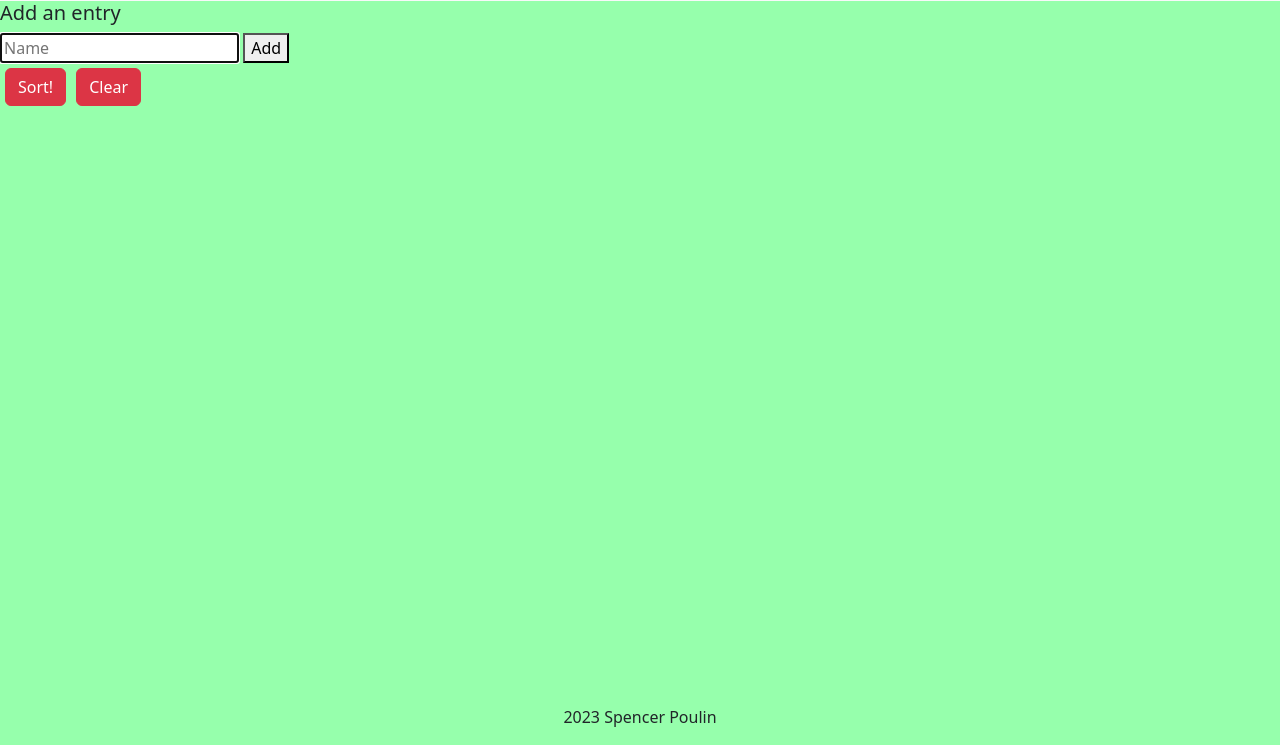
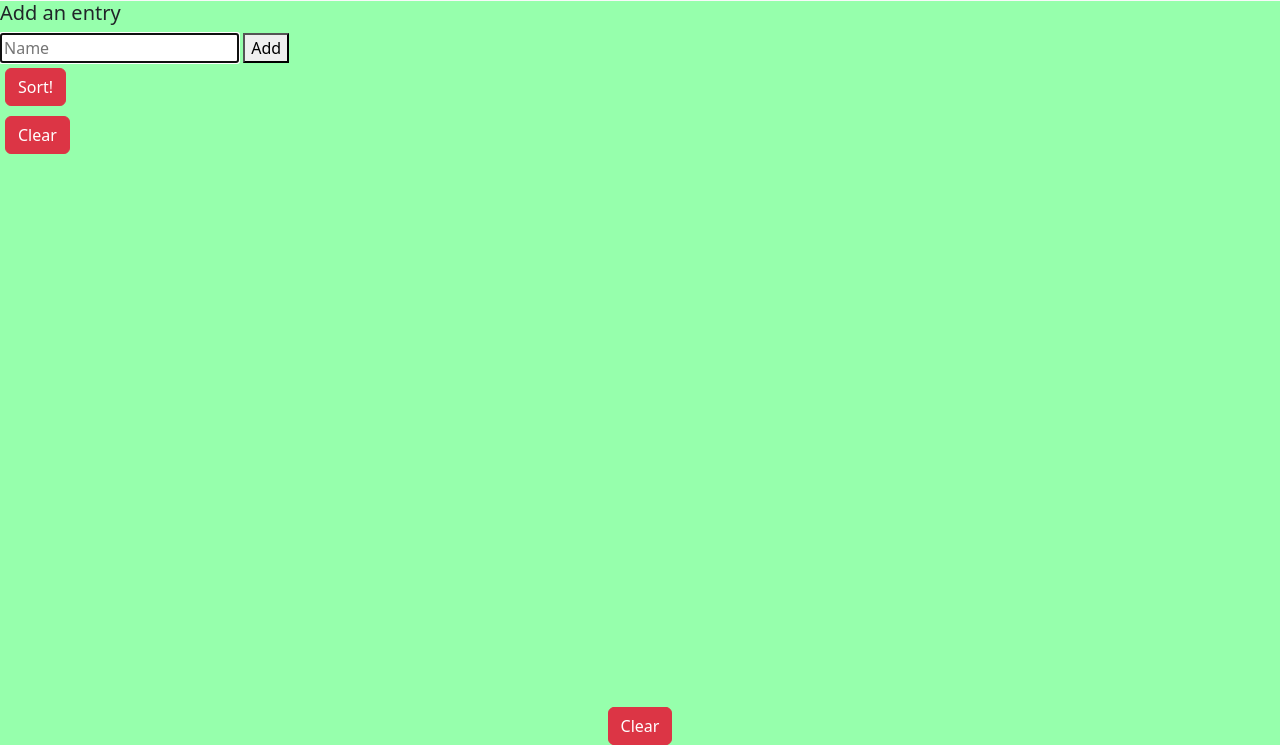
Before and after one commit to sjpoulin/secretsanta, a Flask app: page / in a window 1280 px wide. Shown: the part 55-800 px from the top of the page. Run offline with Flask 3, Linux system fonts and the light colour scheme.

Commit message:
Move buttons on .html files to footer block

```diff
--- a/static/styles.css
+++ b/static/styles.css
@@ -9,7 +9,6 @@ body {
 }
 
 .buttons {
-    float: left;
     padding: 5px;
 }
 
--- a/templates/about.html
+++ b/templates/about.html
@@ -2,6 +2,7 @@
 
 
 {% block main %}
+
     <p>Secret Santa Sorter
         CS-50 Final Project
         2023 Spencer Poulin
@@ -19,8 +20,11 @@
             <a href="https://www.linkedin.com/in/spencerpoulin/"><img src="static/images/linkedin.png" class="imglink"></a>
         </tr>
     </table>
+
 {% endblock %}
 
 {% block foot %}
-    <p>2023 Spencer Poulin</p>
+
+    <a href="/" class="btn btn-danger" role="button">Home</a>
+
 {% endblock %}
--- a/templates/index.html
+++ b/templates/index.html
@@ -37,5 +37,17 @@
 {% endblock %}
 
 {% block foot %}
-    <p>2023 Spencer Poulin</p>
+
+     <!-- Sort form -->
+     <div class="footer">
+        <form method="get">
+            <a href="/sorted" class="btn btn-danger" role="button">Sort!</a>
+        </form>
+    </div>
+
+    <div class="footer">
+        <!-- Clears names list in app and routes to confirmation page -->
+        <a href="/clear" class="btn btn-danger" role="button">Clear</a>
+    </div>
+
 {% endblock %}
```
Also changed, not shown: templates/clear.html (+6 -3 lines), templates/error.html (+6 -4 lines), templates/sorted.html (+17 -1 lines).
